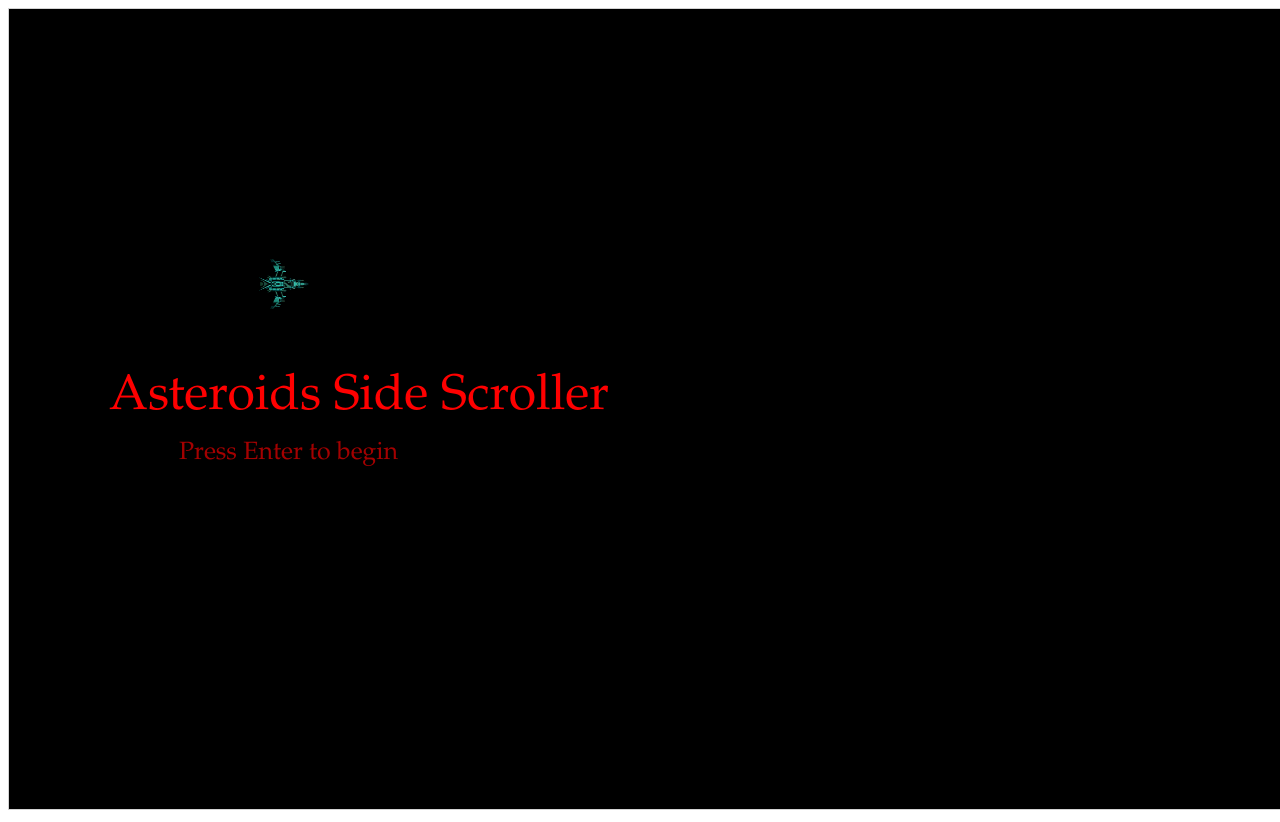
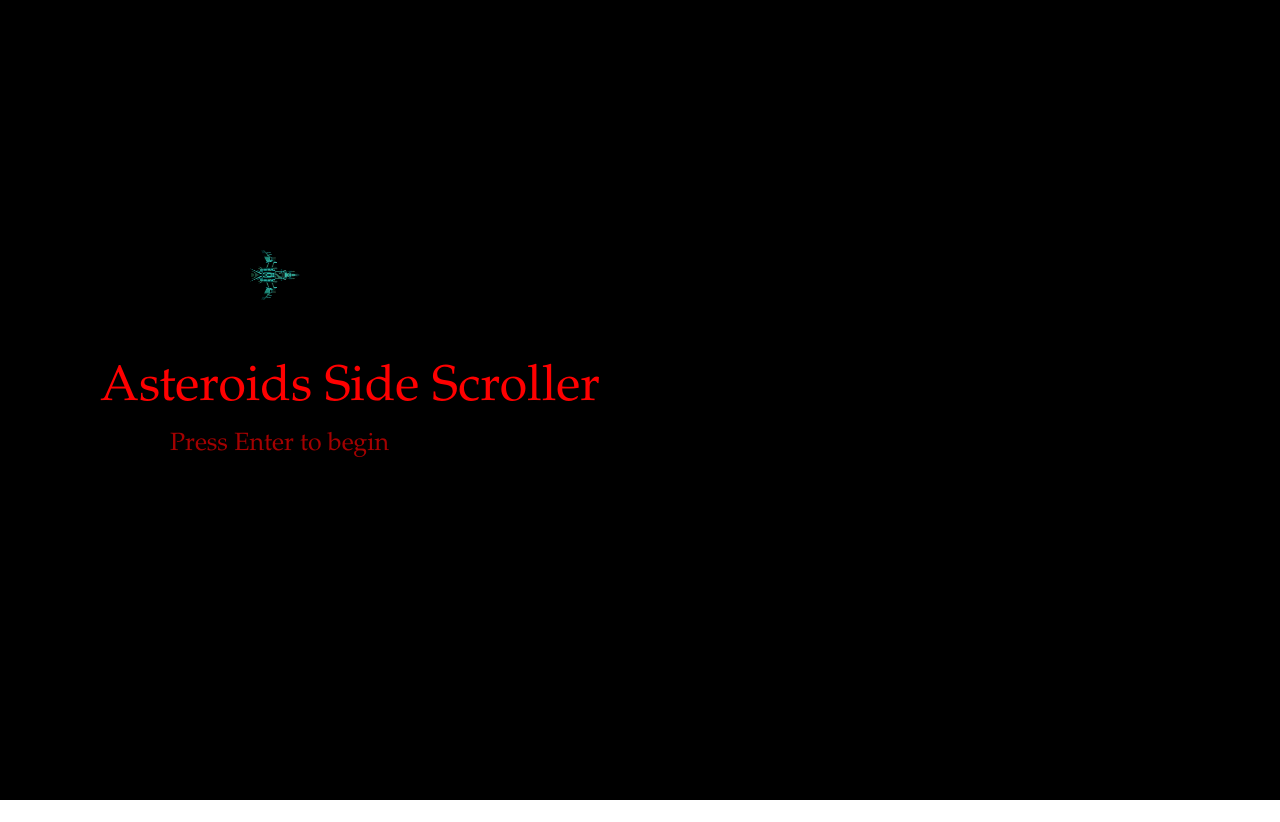
Before and after one commit to Justin444/AsteroidSideScroller, a plain HTML site: page index.html in a window 1280 px wide. After the commit the page ends 800 px from the top, so only its background shows below. Drawn offline with Linux system fonts and the light colour scheme.

Commit message:
Update styles.css

```diff
--- a/css/styles.css
+++ b/css/styles.css
@@ -1,4 +1,11 @@
+* { margin:0; padding:0; }
+
+html, body { width:100%; height:100%; }
+
+
 canvas {
-    border:1px solid #d3d3d3;
-    background-color: black;
+  height: 100vh;
+  width: 100vw;
+  display: block;
+  background-color: rgb(0,0,0);
 }
```
